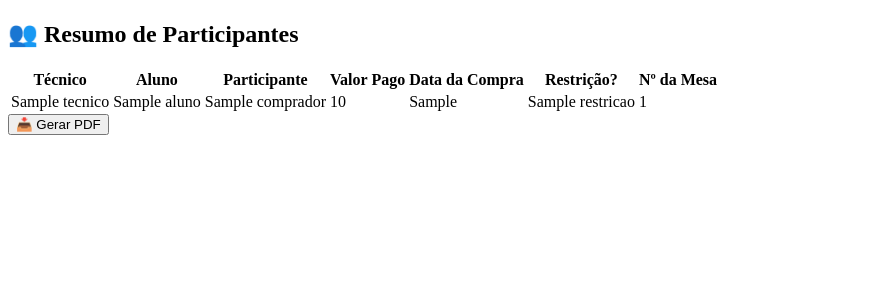
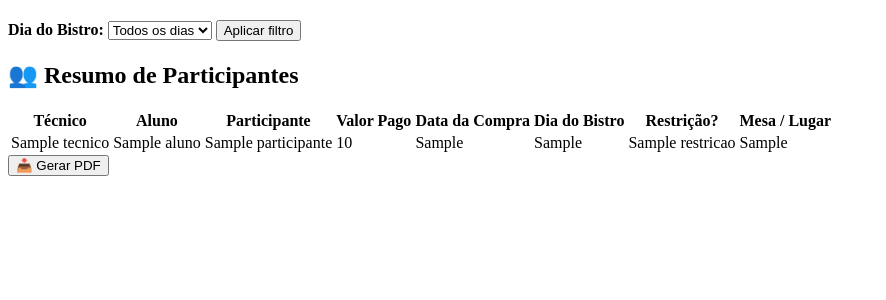
Before and after one commit to arthurjww/Bistro-2026, a Flask app: template frontend/templates/relatorios/index.html in a window 1280 px wide. Shown: the part 48-348 px from the top of the page, without its empty margins (0-886 px from the left). Run offline with Flask 3, Linux system fonts and the light colour scheme; the template is opened without the code that fills it: most values are stand-ins (such as "Sample title", 1, 10 or a date in 2020); some libraries are stand-ins or nearby versions.

Commit message:
atualiza painel para os dois dias do Bistro

```diff
--- a/frontend/templates/relatorios/index.html
+++ b/frontend/templates/relatorios/index.html
@@ -25,6 +25,23 @@
     <button class="nav-btn" data-secao="top5">Top 5 Músicas</button>
   </nav>
 
+  <form method="get" class="filtro-dia-bistro" style="margin: 20px 0;">
+    <input type="hidden" id="secao-ativa" name="secao" value="resumo-compradores">
+    <label for="dia_bistro"><strong>Dia do Bistro:</strong></label>
+    <select id="dia_bistro" name="dia_bistro">
+      <option value="">Todos os dias</option>
+      {% for dia in dias_bistro %}
+      <option
+        value="{{ dia.valor }}"
+        {% if dia_bistro_selecionado == dia.valor %}selected{% endif %}
+      >
+        {{ dia.texto }}
+      </option>
+      {% endfor %}
+    </select>
+    <button type="submit">Aplicar filtro</button>
+  </form>
+
   <main>
     <!-- Resumo de Participantes -->
     <div id="resumo-compradores" class="secao ativa">
@@ -38,8 +55,9 @@
               <th>Participante</th>
               <th>Valor Pago</th>
               <th>Data da Compra</th>
+              <th>Dia do Bistro</th>
               <th>Restrição?</th>
-              <th>Nº da Mesa</th>
+              <th>Mesa / Lugar</th>
             </tr>
           </thead>
           <tbody>
@@ -47,11 +65,12 @@
             <tr>
               <td>{{ resumo.tecnico }}</td>
               <td>{{ resumo.aluno }}</td>
-              <td>{{ resumo.comprador }}</td>
+              <td>{{ resumo.participante }}</td>
               <td>{{ resumo.valor_pago }}</td>
               <td>{{ resumo.data_compra }}</td>
+              <td>{{ resumo.dia_bistro }}</td>
               <td>{{ resumo.restricao }}</td>
-              <td>{{ resumo.n_mesa }}</td>
+              <td>{{ resumo.mesa_lugar }}</td>
             </tr>
             {% endfor %}
           </tbody>
@@ -65,6 +84,10 @@
     <div id="visao-geral" class="secao" style="display: none;">
       <h2>Visão Geral</h2>
       <form method="get">
+      <input type="hidden" name="secao" value="visao-geral">
+      {% if dia_bistro_selecionado %}
+      <input type="hidden" name="dia_bistro" value="{{ dia_bistro_selecionado }}">
+      {% endif %}
       <div class="filtros" style="display: flex; gap: 15px; margin-bottom: 20px; flex-wrap: wrap;">
         <div class="filtro-item">
           <label for="tecnico"><strong>Técnico:</strong></label>
@@ -148,6 +171,10 @@
           <span class="valor" id="data_hora">{{ detalhes_participante.data_hora_compra }}</span>
         </div>
         <div class="card">
+          <strong>Dia do Bistro</strong>
+          <span class="valor">{{ detalhes_participante.dia_bistro }}</span>
+        </div>
+        <div class="card">
           <strong>Status do Pagamento</strong>
           <span class="valor" id="compra">{{ detalhes_participante.status_compra }}</span>
         </div>
@@ -169,6 +196,24 @@ Relatório gerado com os dados atualizados no sistema.
     <!-- Financeiro -->
     <div id="financeiro" class="secao" style="display: none;">
       <h2>Relatório Financeiro</h2>
+      <div class="cards-resumo">
+        <div class="card">
+          <strong>Faturamento Total</strong>
+          <span class="valor">
+            {{ "R$ %.2f"|format(resumo_financeiro.faturamento_total)|replace(".", ",") }}
+          </span>
+        </div>
+        <div class="card">
+          <strong>Vendas Confirmadas</strong>
+          <span class="valor">{{ resumo_financeiro.vendas_confirmadas }}</span>
+        </div>
+        <div class="card">
+          <strong>Ticket Médio</strong>
+          <span class="valor">
+            {{ "R$ %.2f"|format(resumo_financeiro.ticket_medio)|replace(".", ",") }}
+          </span>
+        </div>
+      </div>
       <div style="overflow-x: auto;">
         <table>
           <thead>
@@ -180,6 +225,7 @@ Relatório gerado com os dados atualizados no sistema.
               <th>Telefone</th>
               <th>Restrições</th>
               <th>Data e Horário da Compra</th>
+              <th>Dia do Bistro</th>
               <th>Valor Pago</th>
               <th>Status do Pagamento</th>
             </tr>
@@ -190,10 +236,11 @@ Relatório gerado com os dados atualizados no sistema.
               <td>{{ item.aluno }}</td>
               <td>{{ item.quantidade_ingressos }}</td>
               <td>{{ item.numero_ingresso }}</td>
-              <td>{{ item.nome_comprador }}</td>
+              <td>{{ item.nome_participante }}</td>
               <td>{{ item.telefone }}</td>
               <td>{{ item.restricoes }}</td>
               <td>{{ item.horario_e_dia_compra }}</td>
+              <td>{{ item.dia_bistro }}</td>
               <td>{{ "R$ %.2f"|format(item.valor_pago)|replace(".", ",") }}</td>
               <td>
                 <span class="{% if item.status == 'Pago' %}green{% else %}red{% endif %}" style="font-weight: bold;">
@@ -238,6 +285,7 @@ Relatório gerado com os dados atualizados no sistema.
               <th>Quantidade de Ingressos por Aluno</th>
               <th>Número do Ingresso</th>
               <th>Lugares / Mesas</th>
+              <th>Dia do Bistro</th>
               <th>Situação do Pagamento</th>
             </tr>
           </thead>
@@ -248,6 +296,7 @@ Relatório gerado com os dados atualizados no sistema.
               <td>{{ venda.quant_por_aluno }}</td>
               <td>{{ venda.numero_ingresso }}</td>
               <td>{{ venda.lugar_e_mesa }}</td>
+              <td>{{ venda.dia_bistro }}</td>
               <td>{{ venda.situacao_pagamento }}</td>
             </tr>
             {% endfor %}
@@ -268,6 +317,7 @@ Relatório gerado com os dados atualizados no sistema.
               <th>Participante</th>
               <th>Ingresso</th>
               <th>Mesa / Lugar</th>
+              <th>Dia do Bistro</th>
               <th>Restrição</th>
             </tr>
           </thead>
@@ -277,6 +327,7 @@ Relatório gerado com os dados atualizados no sistema.
               <td>{{ restricao.participante }}</td>
               <td>{{ restricao.ingresso }}</td>
               <td>{{ restricao.mesa_lugar }}</td>
+              <td>{{ restricao.dia_bistro }}</td>
               <td>{{ restricao.restricao }}</td>
             </tr>
             {% endfor %}
@@ -323,6 +374,12 @@ Relatório gerado com os dados atualizados no sistema.
     document.querySelectorAll('.nav-btn').forEach(btn => {
       btn.addEventListener('click', function() {
         const secaoId = this.getAttribute('data-secao');
+        const campoSecaoAtiva = document.getElementById('secao-ativa');
+
+        if (campoSecaoAtiva) {
+          campoSecaoAtiva.value = secaoId;
+        }
+
         document.querySelectorAll('.nav-btn').forEach(b => b.classList.remove('ativo'));
         document.querySelectorAll('.secao').forEach(s => {
           s.classList.remove('ativa');
@@ -338,6 +395,7 @@ Relatório gerado com os dados atualizados no sistema.
     });
 
     const parametros = new URLSearchParams(window.location.search);
+    const secaoSelecionada = parametros.get('secao');
     const participanteSelecionado = parametros.get('participante');
     const alunoSelecionado = parametros.get('aluno');
 
@@ -357,7 +415,15 @@ Relatório gerado com os dados atualizados no sistema.
       }
     }
 
-    if (parametros.has('participante')) {
+    if (secaoSelecionada) {
+      const botaoSecao = Array.from(
+        document.querySelectorAll('.nav-btn')
+      ).find(botao => botao.dataset.secao === secaoSelecionada);
+
+      if (botaoSecao) {
+        botaoSecao.click();
+      }
+    } else if (parametros.has('participante')) {
       const botaoVisaoGeral = document.querySelector(
         '[data-secao="visao-geral"]'
       );
```
